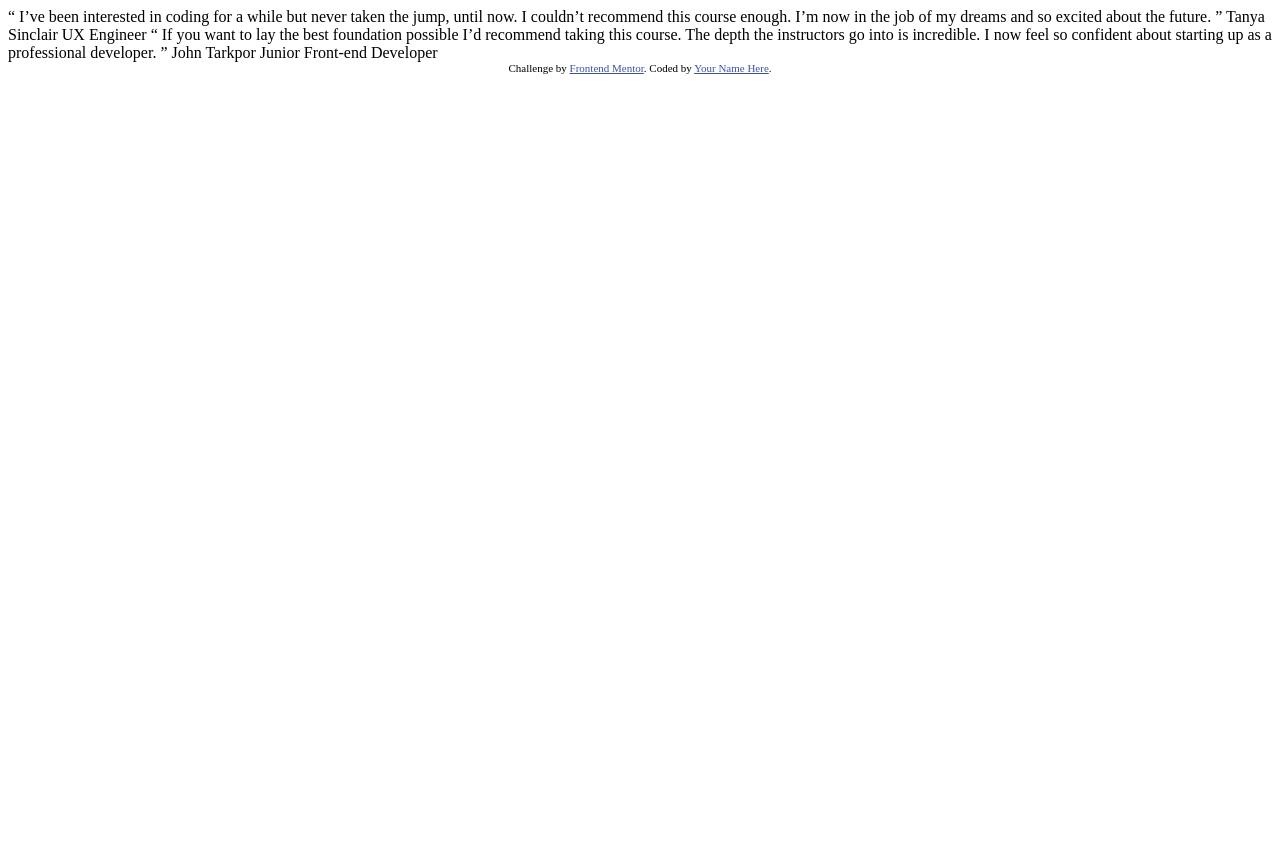
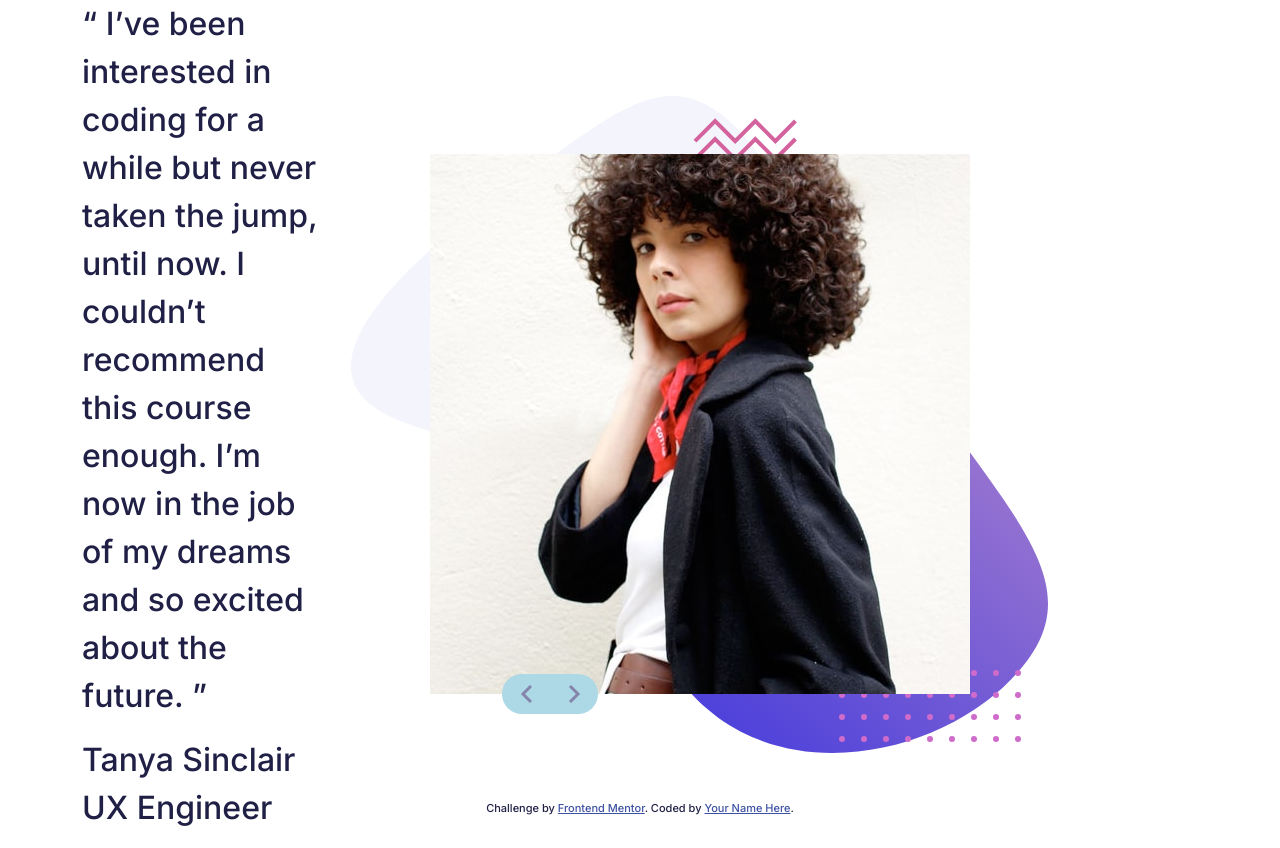
Before and after one commit to JaJamaRu14/bootcamp-testimonials-slider, a plain HTML site: page index.html in a window 1280 px wide. Before the commit the page ends 800 px from the top, so only its background shows below. Drawn offline with nearby package versions, Linux system fonts and the light colour scheme.

Commit message:
[Add] index.js and style.css  [Change] index.js

```diff
--- a/index.html
+++ b/index.html
@@ -1,38 +1,120 @@
 <!DOCTYPE html>
 <html lang="en">
   <head>
-  <meta charset="UTF-8">
-  <meta name="viewport" content="width=device-width, initial-scale=1.0"> <!-- displays site properly based on user's device -->
+    <meta charset="UTF-8" />
+    <meta name="viewport" content="width=device-width, initial-scale=1.0" />
+    <!-- displays site properly based on user's device -->
 
-  <link rel="icon" type="image/png" sizes="32x32" href="./images/favicon-32x32.png">
+    <link
+      rel="icon"
+      type="image/png"
+      sizes="32x32"
+      href="./images/favicon-32x32.png"
+    />
 
     <title>Frontend Mentor | Coding Bootcamp Testimonials Slider</title>
 
     <!-- Feel free to remove these styles or customise in your own stylesheet 👍 -->
     <style>
-    .attribution { font-size: 11px; text-align: center; }
-    .attribution a { color: hsl(228, 45%, 44%); }
+      .attribution {
+        font-size: 11px;
+        text-align: center;
+      }
+      .attribution a {
+        color: hsl(228, 45%, 44%);
+      }
     </style>
+    <!-- Google Fonts -->
+    <link rel="preconnect" href="https://fonts.googleapis.com" />
+    <link rel="preconnect" href="https://fonts.gstatic.com" crossorigin />
+    <link
+      href="https://fonts.googleapis.com/css2?family=Inter:wght@300;500;700&display=swap"
+      rel="stylesheet"
+    />
+    <!-- Bootstrap -->
+    <link
+      href="https://cdn.jsdelivr.net/npm/bootstrap@5.0.2/dist/css/bootstrap.min.css"
+      rel="stylesheet"
+      integrity="sha384-EVSTQN3/azprG1Anm3QDgpJLIm9Nao0Yz1ztcQTwFspd3yD65VohhpuuCOmLASjC"
+      crossorigin="anonymous"
+    />
+    <!-- Custom CSS -->
+    <link rel="stylesheet" href="style.css" />
   </head>
   <body>
+    <main class="container">
+      <div class="row align-items-center">
+        <div class="col text-section">
+          <p class="comment">
+            “ I’ve been interested in coding for a while but never taken the
+            jump, until now. I couldn’t recommend this course enough. I’m now in
+            the job of my dreams and so excited about the future. ”
+          </p>
+          <p class="person">
+            <span class="name">Tanya Sinclair </span
+            ><span class="job-title">UX Engineer</span>
+          </p>
+        </div>
+        <div class="col image-section">
+          <div class="images">
+            <img
+              class="picture"
+              src="./images/image-tanya.jpg"
+              alt="Picture of a woman UX designer"
+            />
+            <img
+              src="./images/pattern-bg.svg"
+              alt="background image behind the picture"
+            />
+          </div>
+        </div>
 
-  “ I’ve been interested in coding for a while but never taken the jump, until now.
-  I couldn’t recommend this course enough. I’m now in the job of my dreams and so
-  excited about the future. ”
+        <!-- Slider starts here -->
+        <div class="slider">
+          <button type="button" class="arrows prev">
+            <div class="arrow">
+              <img
+                src="./images/icon-prev.svg"
+                alt="An arrow to the previous picture"
+              />
+            </div>
+          </button>
+          <button type="button" class="arrows next">
+            <div class="arrow">
+              <img
+                src="./images/icon-next.svg"
+                alt="An arrow to the next picture"
+              />
+            </div>
+          </button>
+        </div>
+        <!-- Slider ends here -->
+      </div>
 
-  Tanya Sinclair
-  UX Engineer
+      <!-- <div class="row">
+        <div class="col">
+          <p class="comment">
+            “ If you want to lay the best foundation possible I’d recommend
+            taking this course. The depth the instructors go into is incredible.
+            I now feel so confident about starting up as a professional
+            developer. ”
+          </p>
+          <p class="name">
+            John Tarkpor
+            <span class="job-title">Junior Front-end Developer</span>
+          </p>
+        </div>
+        <div class="col">IMAGE</div>
+      </div> -->
+    </main>
+    <div class="attribution">
+      Challenge by
+      <a href="https://www.frontendmentor.io?ref=challenge" target="_blank"
+        >Frontend Mentor</a
+      >. Coded by <a href="#">Your Name Here</a>.
+    </div>
 
-  “ If you want to lay the best foundation possible I’d recommend taking this course.
-  The depth the instructors go into is incredible. I now feel so confident about
-  starting up as a professional developer. ”
-
-  John Tarkpor
-  Junior Front-end Developer
-
-  <div class="attribution">
-    Challenge by <a href="https://www.frontendmentor.io?ref=challenge" target="_blank">Frontend Mentor</a>.
-    Coded by <a href="#">Your Name Here</a>.
-  </div>
+    <!-- Custom JS -->
+    <script src="./index.js"></script>
   </body>
 </html>
--- /dev/null
+++ b/index.js
@@ -0,0 +1,20 @@
+const btns = document.querySelectorAll('button');
+
+btns.forEach(function (btn) {
+  btn.addEventListener('click', () => {
+    switchTestimonial();
+  });
+});
+
+const comment = document.querySelector('.comment');
+const name = document.querySelector('.name');
+const jobTitle = document.querySelector('.job-title');
+const picture = document.querySelector('.picture');
+
+function switchTestimonial() {
+  comment.innerText =
+    ' “ If you want to lay the best foundation possible I’d recommend taking this course. The depth the instructors go into is incredible. I now feel so confident about starting up as a professional developer. ” ';
+  name.innerText = 'John Tarkpor';
+  jobTitle.innerText = 'Junior Front-end Developer';
+  picture.src = './images/image-john.jpg';
+}
--- /dev/null
+++ b/style.css
@@ -0,0 +1,70 @@
+:root {
+  --dark-blue: hsl(240, 38%, 20%);
+  --gray-blue: hsl(240, 18%, 77%);
+}
+
+body {
+  font-family: 'Inter', sans-serif;
+  font-size: 32px;
+  color: var(--dark-blue);
+}
+
+main {
+  height: 100vh;
+}
+
+.row {
+  height: inherit;
+}
+
+.images {
+  position: relative;
+  display: flex;
+  justify-content: center;
+  align-items: center;
+}
+
+.picture {
+  position: absolute;
+}
+
+.slider {
+  display: flex;
+  justify-content: center;
+  align-items: center;
+  width: 150px;
+  position: relative;
+  top: 270px;
+  right: 585px;
+}
+
+.arrows {
+  display: flex;
+  justify-content: center;
+  align-items: center;
+  width: 3rem;
+  height: 2.5rem;
+  background-color: lightblue;
+  border-radius: 100vh;
+  cursor: pointer;
+}
+
+.arrow {
+  padding-bottom: 5px;
+}
+
+.arrows:hover {
+  background-color: tomato;
+}
+
+button {
+  border: none;
+}
+
+.prev {
+  border-radius: 100vh 0 0 100vh;
+}
+
+.next {
+  border-radius: 0 100vh 100vh 0;
+}
```
Lines whose indentation alone changed are shown as unchanged.
